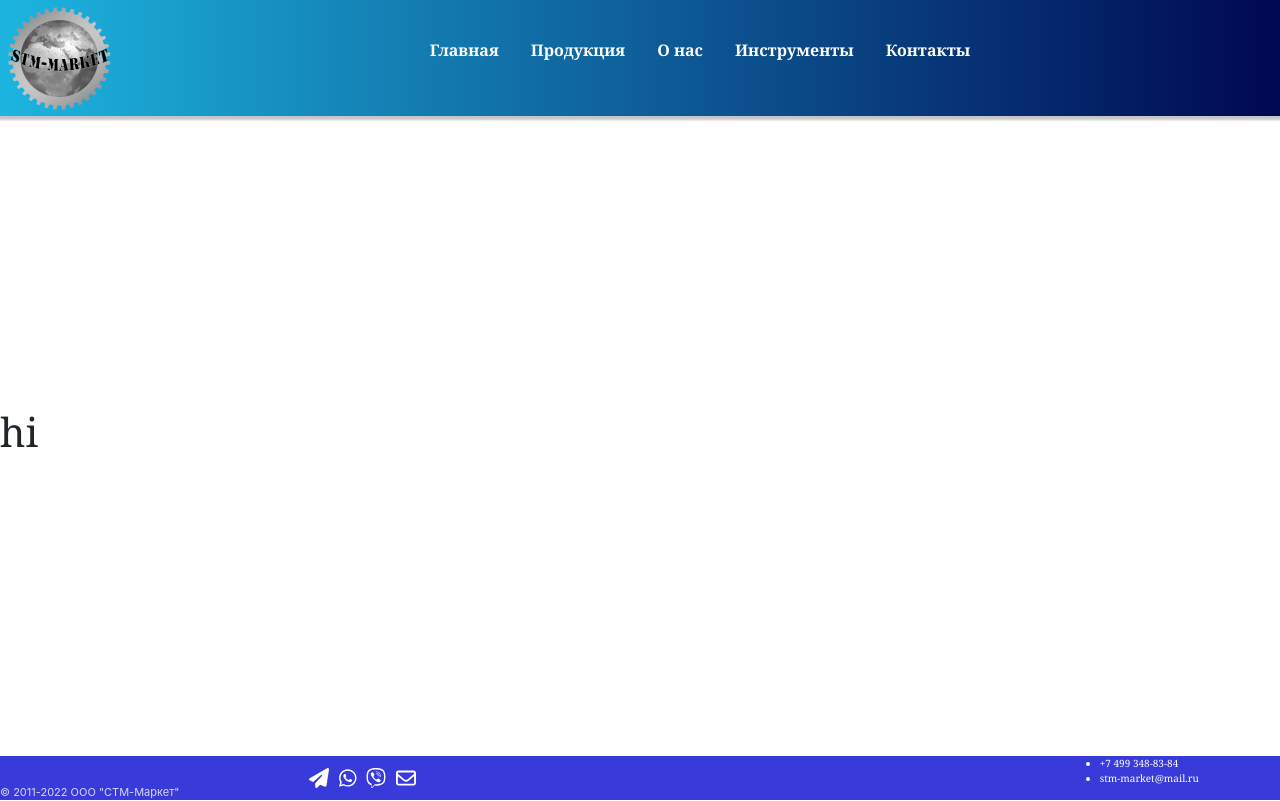
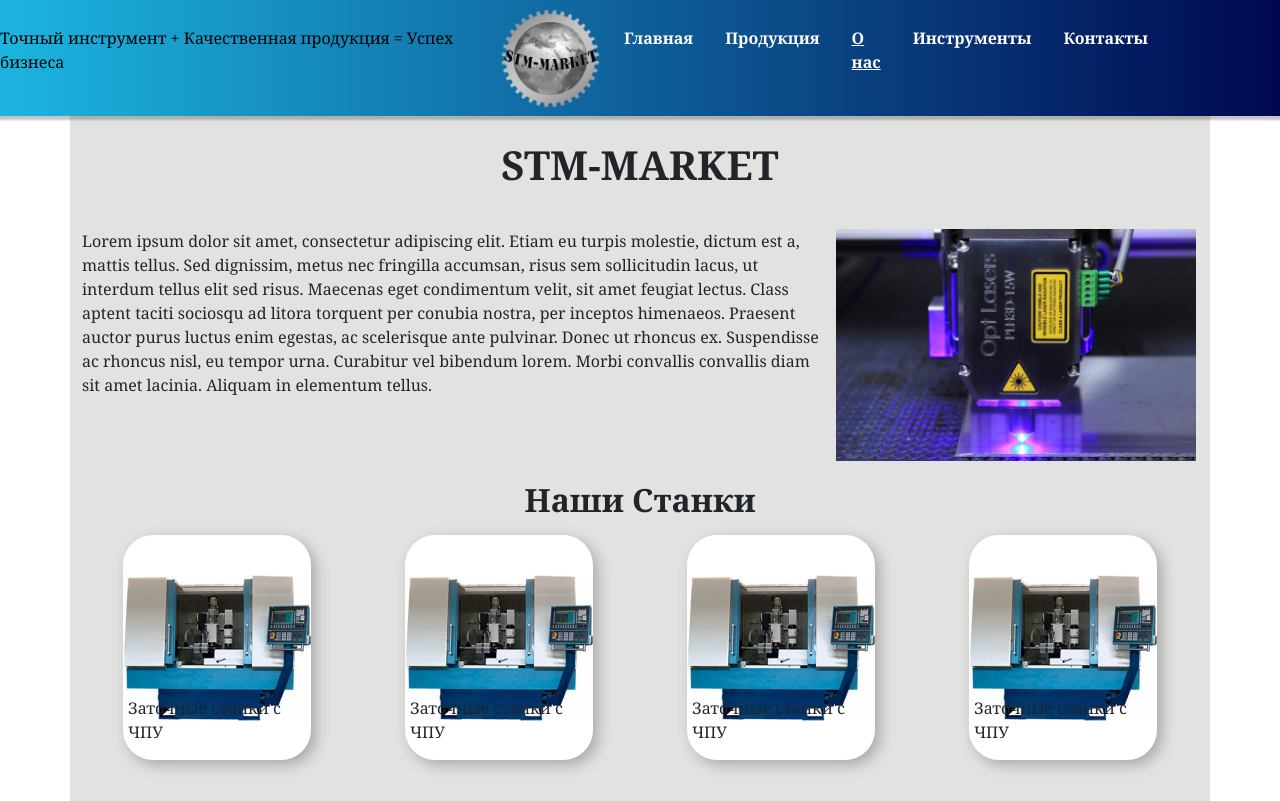
Before and after one commit to yato43/stm-market, a React (Create React App) app: page /about in a window 1280 px wide. Shown: the top 801 px of the page. Built offline with nearby package versions, Linux system fonts and the light colour scheme.

Commit message:
about page add

```diff
--- a/src/App.js
+++ b/src/App.js
@@ -4,6 +4,8 @@ import {Route, Routes} from "react-router-dom";
 import Home from "./pages/Home";
 import About from "./pages/About";
 import Products from "./pages/Products";
+import Tools from "./pages/Tools";
+import Contacts from "./pages/Contacts";
 
 
 function App() {
@@ -17,6 +19,8 @@ function App() {
             <Route path="/" element={<Home/>}/>
             <Route path="/products" element={<Products/>}/>
             <Route path="/about" element={<About/>}/>
+            <Route path="/tools" element={<Tools/>}/>
+            <Route path="/contact" element={<Contacts/>}/>
         </Routes>
 
         <Footer/>
--- a/src/components/Navbar.js
+++ b/src/components/Navbar.js
@@ -1,15 +1,20 @@
 import  logo from "../image/logo.png"
 import {useState} from "react";
-import {Link} from "react-router-dom";
+import {Link, NavLink} from "react-router-dom";
 
 
 
 export default function Navbar() {
+    let activeStyle = {
+        textDecoration: "underline",
+    };
+
     const [isHamActive, setIsHamActive] = useState(false)
     const [isNavExpanded, setIsNavExpanded] = useState(false)
     return (
         <nav className="navigation">
-            <Link to="/" className="brand-name">
+            <p className="brand">Точный инструмент  +  Качественная продукция = Успех бизнеса</p>
+            <Link to="/" className="brand-name" >
                 <img className="logo" src={logo} alt="logo"/>
             </Link>
             <button className="hamburger"  onClick={() => {
@@ -29,19 +34,29 @@ export default function Navbar() {
                 className={isNavExpanded ? "navigation-menu expanded" : "navigation-menu"}>
                 <ul>
                     <li>
-                        <Link to="/">Главная</Link>
+                        <NavLink to="/" style={({ isActive }) =>
+                            isActive ? activeStyle : undefined
+                        }>Главная</NavLink>
                     </li>
                     <li>
-                        <Link to="/products">Продукция</Link>
+                        <NavLink to="/products" style={({ isActive }) =>
+                            isActive ? activeStyle : undefined
+                        }>Продукция</NavLink>
                     </li>
                     <li>
-                        <Link to="/about">О нас</Link>
+                        <NavLink to="/about" style={({ isActive }) =>
+                            isActive ? activeStyle : undefined
+                        }>О нас</NavLink>
                     </li>
                     <li>
-                        <Link to="/tools">Инструменты</Link>
+                        <NavLink to="/tools" style={({ isActive }) =>
+                            isActive ? activeStyle : undefined
+                        }>Инструменты</NavLink>
                     </li>
                     <li>
-                        <Link to="/contact">Контакты</Link>
+                        <NavLink to="/contact" style={({ isActive }) =>
+                            isActive ? activeStyle : undefined
+                        }>Контакты</NavLink>
                     </li>
                 </ul>
             </div>
--- a/src/index.scss
+++ b/src/index.scss
@@ -10,7 +10,22 @@
 body {
 
 }
-
+.justify-center{
+  justify-content: center;
+  display: flex;
+}
+.about-img{
+  width: 99%;
+}
+.about-col{
+  padding-right: 0!important;
+}
+.row{
+  margin-right: 0!important;
+  *{
+    padding-right: 0!important;
+  }
+}
 .window{
   min-height: 100vh;
   display: flex;
@@ -32,7 +47,9 @@ body {
   align-items: center;
 
   h1{
+    margin-top: 25px;
     margin-bottom: 40px;
+    font-weight: bold;
   }
 
   @media screen and (max-width: 1024px) {
@@ -45,6 +62,11 @@ body {
     height: 100%;
   }
 
+  h2{
+    margin-top: 20px;
+    margin-bottom: 15px;
+    font-weight: bold;
+  }
 }
 
 //1. Navigation
@@ -56,9 +78,8 @@ body {
   align-items: center;
   position: relative;
   padding: 0.5rem 0;
-  //background-image: url("image/nav_bg.png");
   background: linear-gradient(90deg, #1CB5E0 0%, #000851 100%);
-  background-size: cover;
+
   color: black;
   box-shadow: 0 2px 2px 2px rgba(9, 9, 9, 0.23);
 }
@@ -72,6 +93,7 @@ body {
 .navigation-menu {
   margin-left: auto;
   margin-right: auto;
+  padding-right: 116px;
 }
 
 .navigation-menu ul {
@@ -83,6 +105,8 @@ body {
   // removes default disc bullet for li tags and applies margin to left & right side
   list-style-type: none;
   margin: 0 1rem;
+
+
 }
 
 .navigation-menu li a {
@@ -92,6 +116,11 @@ body {
   width: 100%;
   color: #fff;
   font-weight: 700;
+
+}
+
+.underline{
+  color: green;
 }
 
 
@@ -328,9 +357,6 @@ footer {
     bottom: 0;
     left: 5px;
   }
-  img{
-
-  }
 }
 
 .goods{
--- a/src/pages/About.js
+++ b/src/pages/About.js
@@ -1,6 +1,31 @@
- function About(){
+import { Col, Container, Row} from "react-bootstrap";
+import aboutLogo from "../image/Rectangle 13.png"
+import Card from "../components/Card";
+
+function About(){
     return(
-        <h1>hi</h1>
+        <Container>
+            <h1>STM-MARKET</h1>
+            <Row>
+                <Col lg={{span:8, offset: 0}} md={{span:8, offset:2}} sm={{span:8, offset:2}}  xs={{span:8, offset:2}}  className="justify-center">
+                    <p>Lorem ipsum dolor sit amet, consectetur adipiscing elit. Etiam eu turpis molestie, dictum est a, mattis tellus. Sed dignissim, metus nec fringilla accumsan, risus sem sollicitudin lacus, ut interdum tellus elit sed risus. Maecenas eget condimentum velit, sit amet feugiat lectus. Class aptent taciti sociosqu ad litora torquent per conubia nostra, per inceptos himenaeos. Praesent auctor purus luctus enim egestas, ac scelerisque ante pulvinar. Donec ut rhoncus ex. Suspendisse ac rhoncus nisl, eu tempor urna. Curabitur vel bibendum lorem. Morbi convallis convallis diam sit amet lacinia. Aliquam in elementum tellus.</p>
+                </Col>
+                <Col lg={{span:4, offset:0}} md={{span:6, offset: 3} } sm={{span:6, offset: 3} }  className="justify-center" >
+                    <img src={aboutLogo} alt="" className="about-img"/>
+                </Col>
+            </Row>
+            <Row>
+                <h2>Наши Станки</h2>
+            </Row>
+            <Row className='justify-center'>
+                <Col className="about-col justify-center"><Card/></Col>
+                <Col className="about-col justify-center"><Card/></Col>
+                <Col className="about-col justify-center"><Card/></Col>
+                <Col className="about-col justify-center"><Card/></Col>
+                <Col className="about-col justify-center"><Card/></Col>
+            </Row>
+
+        </Container>
     )
 }
 
--- /dev/null
+++ b/src/pages/Contacts.js
@@ -0,0 +1,13 @@
+
+
+
+
+function Contacts() {
+    return (
+        <div className="container">
+
+        </div>
+    );
+}
+
+export default Contacts
--- a/src/pages/Home.js
+++ b/src/pages/Home.js
@@ -4,11 +4,7 @@ import Slider from "../components/Slider";
 
 function Home() {
     return (
-
-
             <Slider/>
-
-
     );}
 
 export default Home;
--- /dev/null
+++ b/src/pages/Tools.js
@@ -0,0 +1,23 @@
+
+import Card from "../components/Card";
+
+
+function Tools() {
+    return (
+        <div className="container">
+            <h1>Инструменты</h1>
+
+            <div className="goods">
+                <Card/>
+                <Card/>
+                <Card/>
+                <Card/>
+                <Card/>
+                <Card/>
+                <Card/>
+            </div>
+        </div>
+    );
+}
+
+export default Tools
```
Also changed, not shown: src/image/Rectangle 13.png (added).
